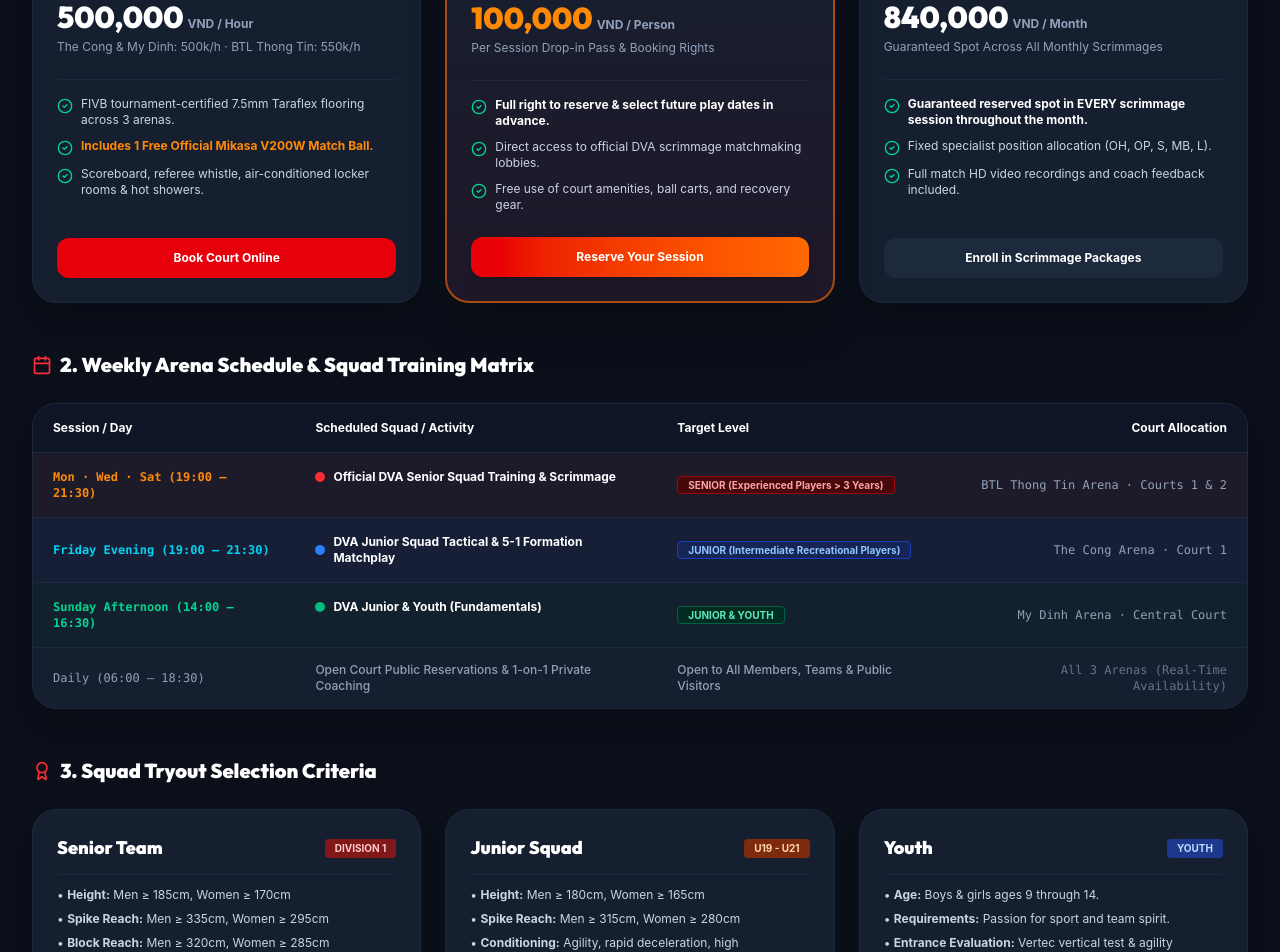
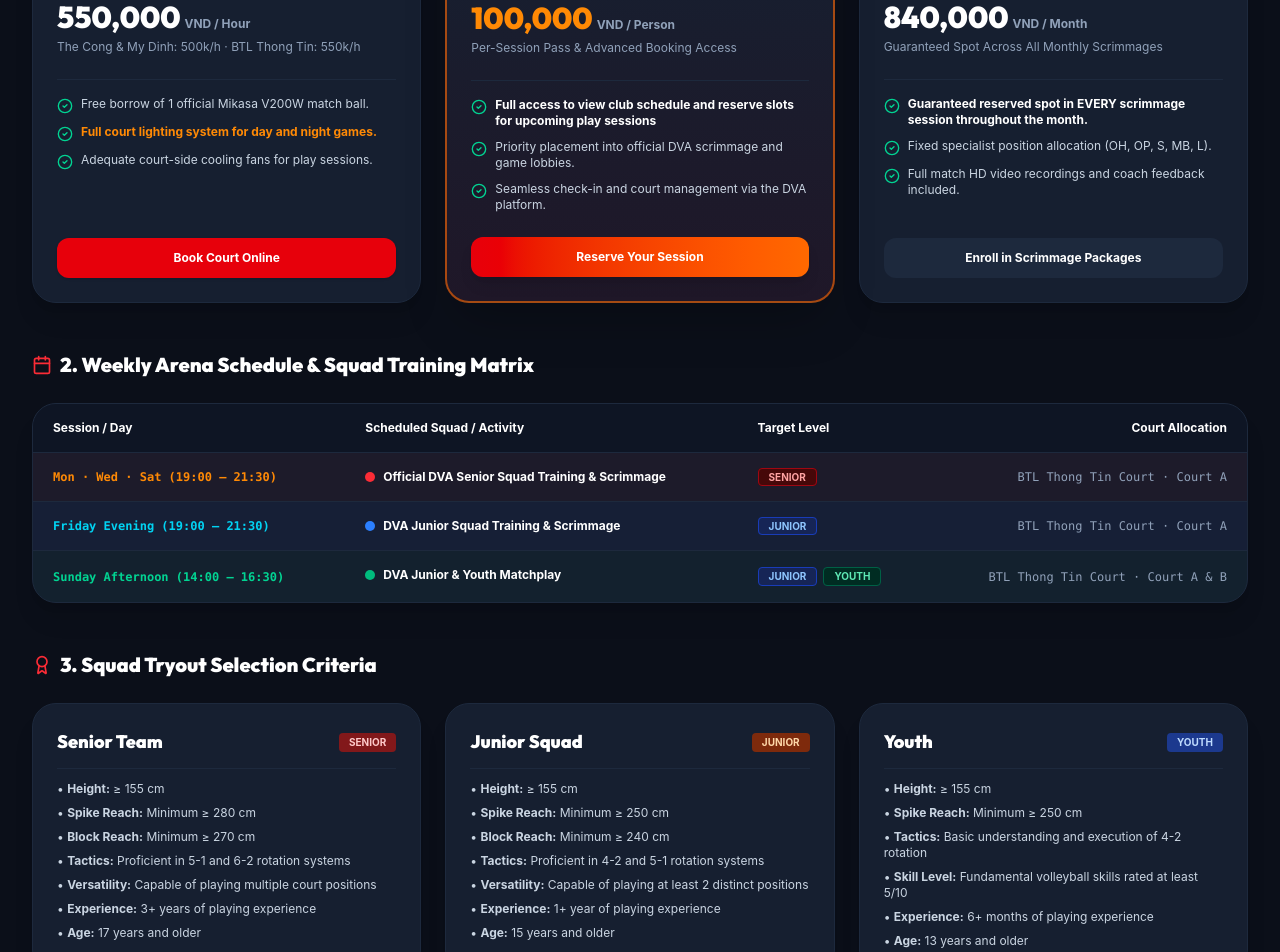
Before and after one commit to HoangQuocDuy29/dva-final, a React (Vite) app: page /information in a window 1280 px wide. Shown: the part 440-1392 px from the top of the page. Built offline with nearby package versions, Linux system fonts and the light colour scheme.

Commit message:
edit text moudle Info

```diff
--- a/src/pages/InformationPage.tsx
+++ b/src/pages/InformationPage.tsx
@@ -50,7 +50,7 @@ export const InformationPage: React.FC = () => {
                 </span>
                 <div className="mt-4">
                   <div className="flex items-baseline gap-1">
-                    <span className="font-heading font-black text-3xl text-white">500,000</span>
+                    <span className="font-heading font-black text-3xl text-white">550,000</span>
                     <span className="text-xs font-bold text-slate-400">VND / Hour</span>
                   </div>
                   <p className="text-xs text-slate-400 mt-1">The Cong & My Dinh: 500k/h · BTL Thong Tin: 550k/h</p>
@@ -59,15 +59,15 @@ export const InformationPage: React.FC = () => {
                 <div className="mt-6 space-y-2.5 border-t border-slate-800 pt-4 text-xs text-slate-300">
                   <div className="flex items-start gap-2">
                     <CheckCircle2 className="w-4 h-4 text-emerald-400 shrink-0 mt-0.5" />
-                    <span>FIVB tournament-certified 7.5mm Taraflex flooring across 3 arenas.</span>
+                    <span>Free borrow of 1 official Mikasa V200W match ball.</span>
                   </div>
                   <div className="flex items-start gap-2">
                     <CheckCircle2 className="w-4 h-4 text-emerald-400 shrink-0 mt-0.5" />
-                    <span className="font-bold text-orange-400">Includes 1 Free Official Mikasa V200W Match Ball.</span>
+                    <span className="font-bold text-orange-400">Full court lighting system for day and night games.</span>
                   </div>
                   <div className="flex items-start gap-2">
                     <CheckCircle2 className="w-4 h-4 text-emerald-400 shrink-0 mt-0.5" />
-                    <span>Scoreboard, referee whistle, air-conditioned locker rooms & hot showers.</span>
+                    <span>Adequate court-side cooling fans for play sessions.</span>
                   </div>
                 </div>
               </div>
@@ -97,21 +97,21 @@ export const InformationPage: React.FC = () => {
                     <span className="font-heading font-black text-3xl text-orange-400">100,000</span>
                     <span className="text-xs font-bold text-slate-400">VND / Person</span>
                   </div>
-                  <p className="text-xs text-slate-400 mt-1">Per Session Drop-in Pass & Booking Rights</p>
+                  <p className="text-xs text-slate-400 mt-1">Per-Session Pass & Advanced Booking Access</p>
                 </div>
 
                 <div className="mt-6 space-y-2.5 border-t border-slate-800 pt-4 text-xs text-slate-300">
                   <div className="flex items-start gap-2">
                     <CheckCircle2 className="w-4 h-4 text-emerald-400 shrink-0 mt-0.5" />
-                    <span className="font-bold text-white">Full right to reserve & select future play dates in advance.</span>
+                    <span className="font-bold text-white">Full access to view club schedule and reserve slots for upcoming play sessions</span>
                   </div>
                   <div className="flex items-start gap-2">
                     <CheckCircle2 className="w-4 h-4 text-emerald-400 shrink-0 mt-0.5" />
-                    <span>Direct access to official DVA scrimmage matchmaking lobbies.</span>
+                    <span>Priority placement into official DVA scrimmage and game lobbies.</span>
                   </div>
                   <div className="flex items-start gap-2">
                     <CheckCircle2 className="w-4 h-4 text-emerald-400 shrink-0 mt-0.5" />
-                    <span>Free use of court amenities, ball carts, and recovery gear.</span>
+                    <span>Seamless check-in and court management via the DVA platform.</span>
                   </div>
                 </div>
               </div>
@@ -202,11 +202,11 @@ export const InformationPage: React.FC = () => {
                     </td>
                     <td className="py-4 px-5">
                       <span className="px-2.5 py-0.5 rounded text-[10px] font-bold bg-red-950 text-red-300 border border-red-800">
-                        SENIOR (Experienced Players &gt; 3 Years)
+                        SENIOR
                       </span>
                     </td>
                     <td className="py-4 px-5 text-right font-mono text-slate-400">
-                      BTL Thong Tin Arena · Courts 1 & 2
+                      BTL Thong Tin Court · Court A
                     </td>
                   </tr>
 
@@ -217,15 +217,15 @@ export const InformationPage: React.FC = () => {
                     </td>
                     <td className="py-4 px-5 font-bold text-white flex items-center gap-2">
                       <span className="w-2.5 h-2.5 rounded-full bg-blue-500 shrink-0" />
-                      <span>DVA Junior Squad Tactical & 5-1 Formation Matchplay</span>
+                      <span>DVA Junior Squad Training & Scrimmage</span>
                     </td>
                     <td className="py-4 px-5">
                       <span className="px-2.5 py-0.5 rounded text-[10px] font-bold bg-blue-950 text-blue-300 border border-blue-800">
-                        JUNIOR (Intermediate Recreational Players)
+                        JUNIOR
                       </span>
                     </td>
                     <td className="py-4 px-5 text-right font-mono text-slate-400">
-                      The Cong Arena · Court 1
+                      BTL Thong Tin Court · Court A
                     </td>
                   </tr>
 
@@ -236,31 +236,20 @@ export const InformationPage: React.FC = () => {
                     </td>
                     <td className="py-4 px-5 font-bold text-white flex items-center gap-2">
                       <span className="w-2.5 h-2.5 rounded-full bg-emerald-500 shrink-0" />
-                      <span>DVA Junior & Youth (Fundamentals)</span>
+                      <span>DVA Junior & Youth Matchplay</span>
                     </td>
                     <td className="py-4 px-5">
-                      <span className="px-2.5 py-0.5 rounded text-[10px] font-bold bg-emerald-950 text-emerald-300 border border-emerald-800">
-                        JUNIOR & YOUTH
-                      </span>
+                      <div className="flex items-center gap-1.5 flex-wrap">
+                        <span className="px-2.5 py-0.5 rounded text-[10px] font-bold bg-blue-950 text-blue-300 border border-blue-800">
+                          JUNIOR
+                        </span>
+                        <span className="px-2.5 py-0.5 rounded text-[10px] font-bold bg-emerald-950 text-emerald-300 border border-emerald-800">
+                          YOUTH
+                        </span>
+                      </div>
                     </td>
                     <td className="py-4 px-5 text-right font-mono text-slate-400">
-                      My Dinh Arena · Central Court
-                    </td>
-                  </tr>
-
-                  {/* Row 4: Daily Daytime Open Hours */}
-                  <tr className="hover:bg-slate-800/40 text-slate-400">
-                    <td className="py-3.5 px-5 font-mono text-slate-400">
-                      Daily (06:00 – 18:30)
-                    </td>
-                    <td className="py-3.5 px-5">
-                      Open Court Public Reservations & 1-on-1 Private Coaching
-                    </td>
-                    <td className="py-3.5 px-5">
-                      Open to All Members, Teams & Public Visitors
-                    </td>
-                    <td className="py-3.5 px-5 text-right font-mono text-slate-500">
-                      All 3 Arenas (Real-Time Availability)
+                      BTL Thong Tin Court · Court A & B
                     </td>
                   </tr>
 
@@ -284,26 +273,32 @@ export const InformationPage: React.FC = () => {
             <div className="bg-[#161F30] rounded-3xl border border-slate-800 p-6 shadow-xl space-y-3">
               <div className="flex justify-between items-center">
                 <h3 className="font-heading font-black text-lg text-white">Senior Team</h3>
-                <span className="px-2.5 py-0.5 rounded text-[10px] font-bold bg-red-900 text-red-200 uppercase">Division 1</span>
+                <span className="px-2.5 py-0.5 rounded text-[10px] font-bold bg-red-900 text-red-200 uppercase">SENIOR</span>
               </div>
               <ul className="text-xs text-slate-300 space-y-2 border-t border-slate-800 pt-3">
-                <li>• <strong>Height:</strong> Men ≥ 185cm, Women ≥ 170cm</li>
-                <li>• <strong>Spike Reach:</strong> Men ≥ 335cm, Women ≥ 295cm</li>
-                <li>• <strong>Block Reach:</strong> Men ≥ 320cm, Women ≥ 285cm</li>
-                <li>• <strong>Tactics:</strong> Fluid mastery of 5-1 rotational mechanics.</li>
+                <li>• <strong>Height:</strong> ≥ 155 cm</li>
+                <li>• <strong>Spike Reach:</strong> Minimum ≥ 280 cm</li>
+                <li>• <strong>Block Reach:</strong> Minimum ≥ 270 cm</li>
+                <li>• <strong>Tactics:</strong> Proficient in 5-1 and 6-2 rotation systems</li>
+                <li>• <strong>Versatility:</strong> Capable of playing multiple court positions</li>
+                <li>• <strong>Experience:</strong> 3+ years of playing experience</li>
+                <li>• <strong>Age:</strong> 17 years and older</li>
               </ul>
             </div>
 
             <div className="bg-[#161F30] rounded-3xl border border-slate-800 p-6 shadow-xl space-y-3">
               <div className="flex justify-between items-center">
                 <h3 className="font-heading font-black text-lg text-white">Junior Squad</h3>
-                <span className="px-2.5 py-0.5 rounded text-[10px] font-bold bg-orange-900 text-orange-200 uppercase">U19 - U21</span>
+                <span className="px-2.5 py-0.5 rounded text-[10px] font-bold bg-orange-900 text-orange-200 uppercase">JUNIOR</span>
               </div>
               <ul className="text-xs text-slate-300 space-y-2 border-t border-slate-800 pt-3">
-                <li>• <strong>Height:</strong> Men ≥ 180cm, Women ≥ 165cm</li>
-                <li>• <strong>Spike Reach:</strong> Men ≥ 315cm, Women ≥ 280cm</li>
-                <li>• <strong>Conditioning:</strong> Agility, rapid deceleration, high coachability.</li>
-                <li>• <strong>Tactics:</strong> Basic comprehension of 4-2 or 5-1 rotations.</li>
+                <li>• <strong>Height:</strong> ≥ 155 cm</li>
+                <li>• <strong>Spike Reach:</strong> Minimum ≥ 250 cm</li>
+                <li>• <strong>Block Reach:</strong> Minimum ≥ 240 cm</li>
+                <li>• <strong>Tactics:</strong> Proficient in 4-2 and 5-1 rotation systems</li>
+                <li>• <strong>Versatility:</strong> Capable of playing at least 2 distinct positions</li>
+                <li>• <strong>Experience:</strong> 1+ year of playing experience</li>
+                <li>• <strong>Age:</strong> 15 years and older</li>
               </ul>
             </div>
 
@@ -313,10 +308,12 @@ export const InformationPage: React.FC = () => {
                 <span className="px-2.5 py-0.5 rounded text-[10px] font-bold bg-blue-900 text-blue-200 uppercase">Youth</span>
               </div>
               <ul className="text-xs text-slate-300 space-y-2 border-t border-slate-800 pt-3">
-                <li>• <strong>Age:</strong> Boys & girls ages 9 through 14.</li>
-                <li>• <strong>Requirements:</strong> Passion for sport and team spirit.</li>
-                <li>• <strong>Entrance Evaluation:</strong> Vertec vertical test & agility obstacle.</li>
-                <li>• Beginners welcome; comprehensive training from scratch.</li>
+                <li>• <strong>Height:</strong> ≥ 155 cm</li>
+                <li>• <strong>Spike Reach:</strong> Minimum ≥ 250 cm</li>
+                <li>• <strong>Tactics:</strong> Basic understanding and execution of 4-2 rotation</li>
+                <li>• <strong>Skill Level:</strong> Fundamental volleyball skills rated at least 5/10</li>
+                <li>• <strong>Experience:</strong> 6+ months of playing experience</li>
+                <li>• <strong>Age:</strong> 13 years and older</li>
               </ul>
             </div>
 
```
